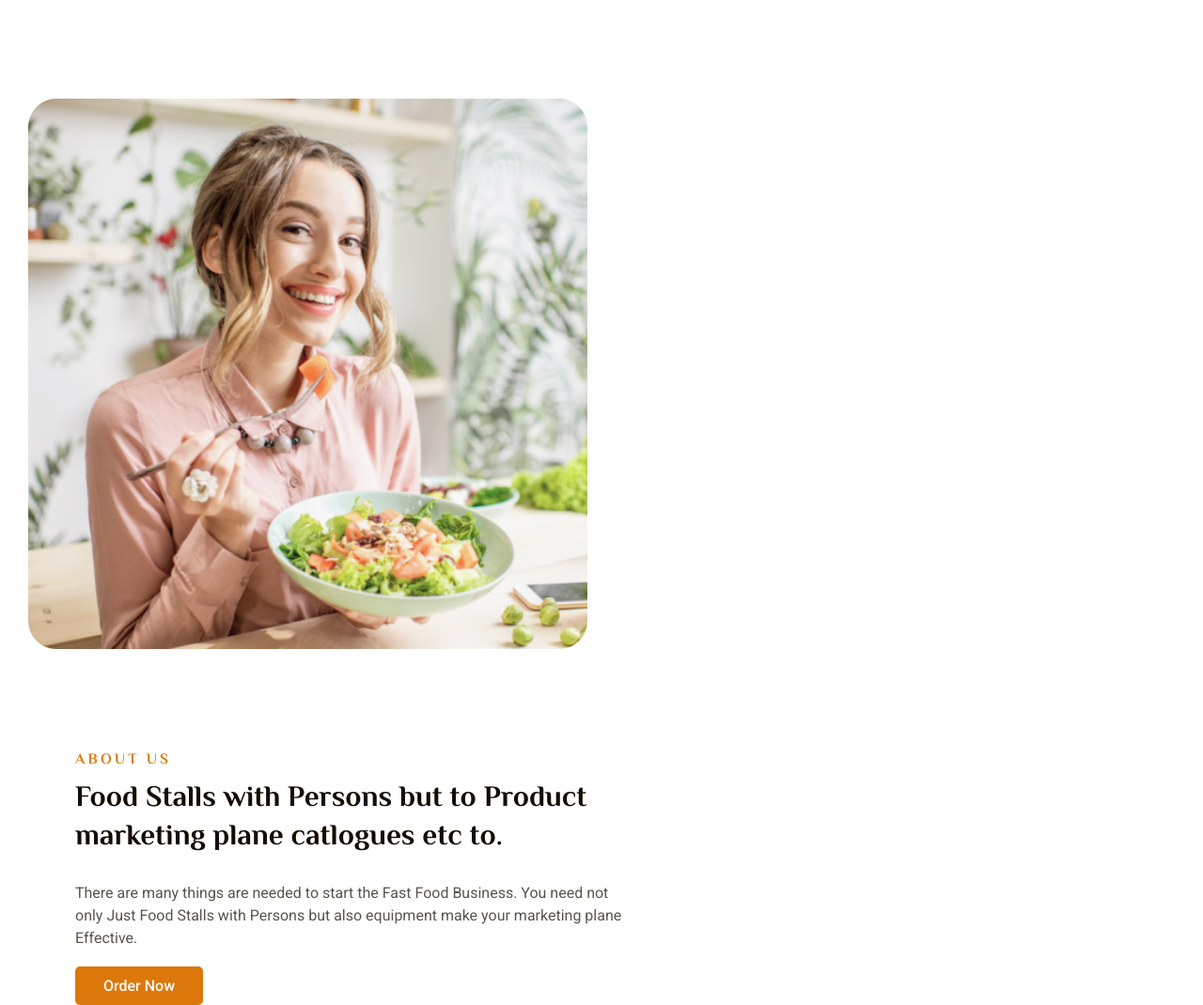
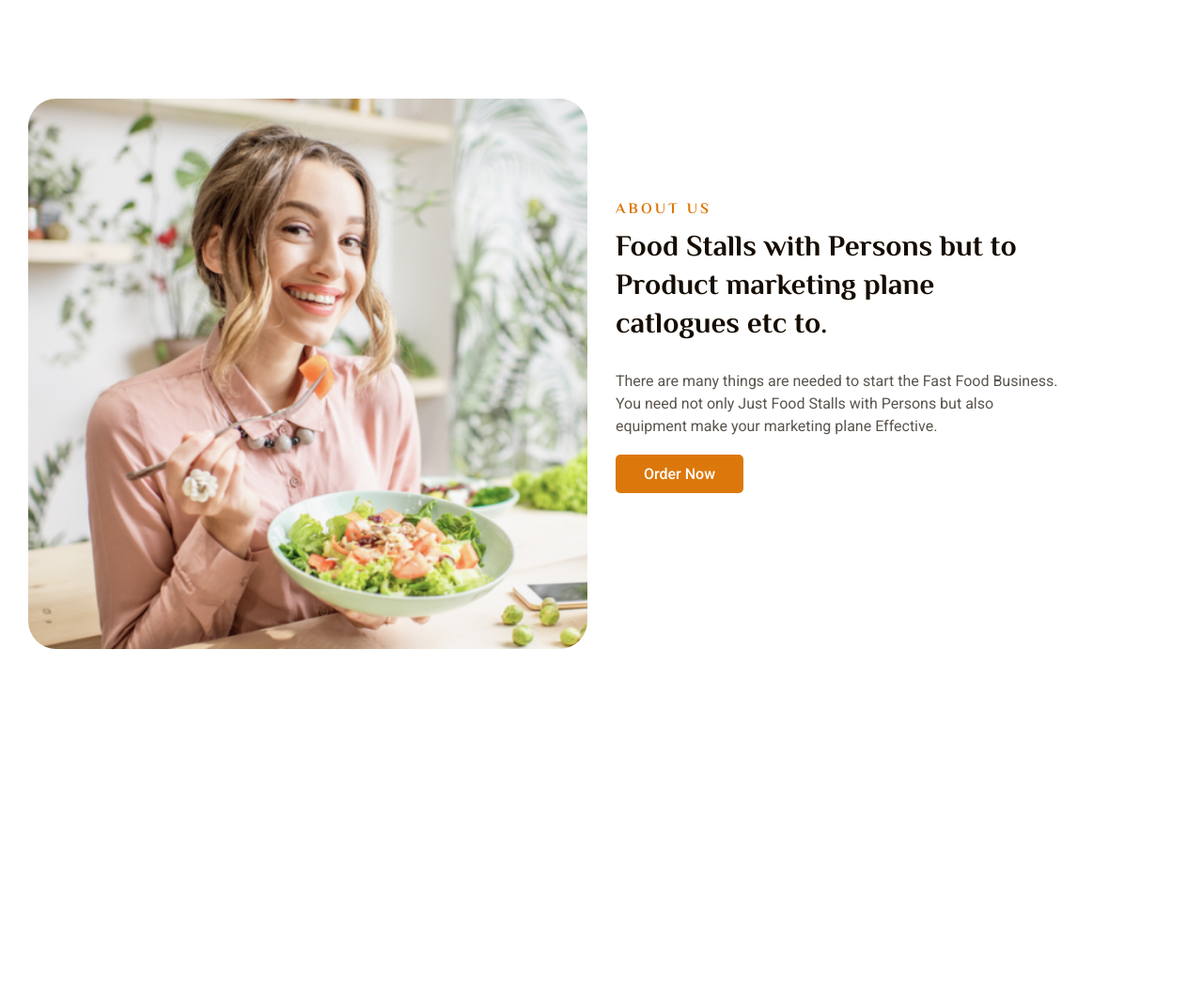
Before and after one commit to dinara994/food-networc, a plain HTML site: page index.html in a window 1280 px wide. Shown: the part 1069-2139 px from the top of the page at 94% size. After the commit the page ends 1760 px from the top, so only its background shows below. Drawn offline with Linux system fonts and the light colour scheme.

Commit message:
corrected css code

```diff
--- a/css/style.scss
+++ b/css/style.scss
@@ -225,8 +225,5 @@ position: relative;
     line-height: 19px;
     padding: 11px 30px;
   }
-  &__size {
-    margin-left: 50px;
-  }
 
 }
--- a/index.html
+++ b/index.html
@@ -368,9 +368,9 @@
                 <div class="col-6 about__size">
                     <div class="about__box">
                         <h4 class="orange about__orange">About us</h4>
-                        <h4 class="about__title">Food Stalls with Persons but  to  Product marketing plane
+                        <h4 class="about__title">Food Stalls with Persons but  to <br> Product marketing plane <br>
                             catlogues etc to. </h4>
-                        <p class="about__desc">There are many things are needed to start the Fast Food Business. You need not only Just Food Stalls with Persons but also
+                        <p class="about__desc">There are many things are needed to  start the Fast Food Business.<br> You need not only Just Food Stalls with Persons but also<br>
                             equipment  make your marketing plane Effective.</p>
                         <a href="#" class="btn rt-btn about__btn">Order Now</a>
 
```
Also changed, not shown: css/style.css, 1 other file.
